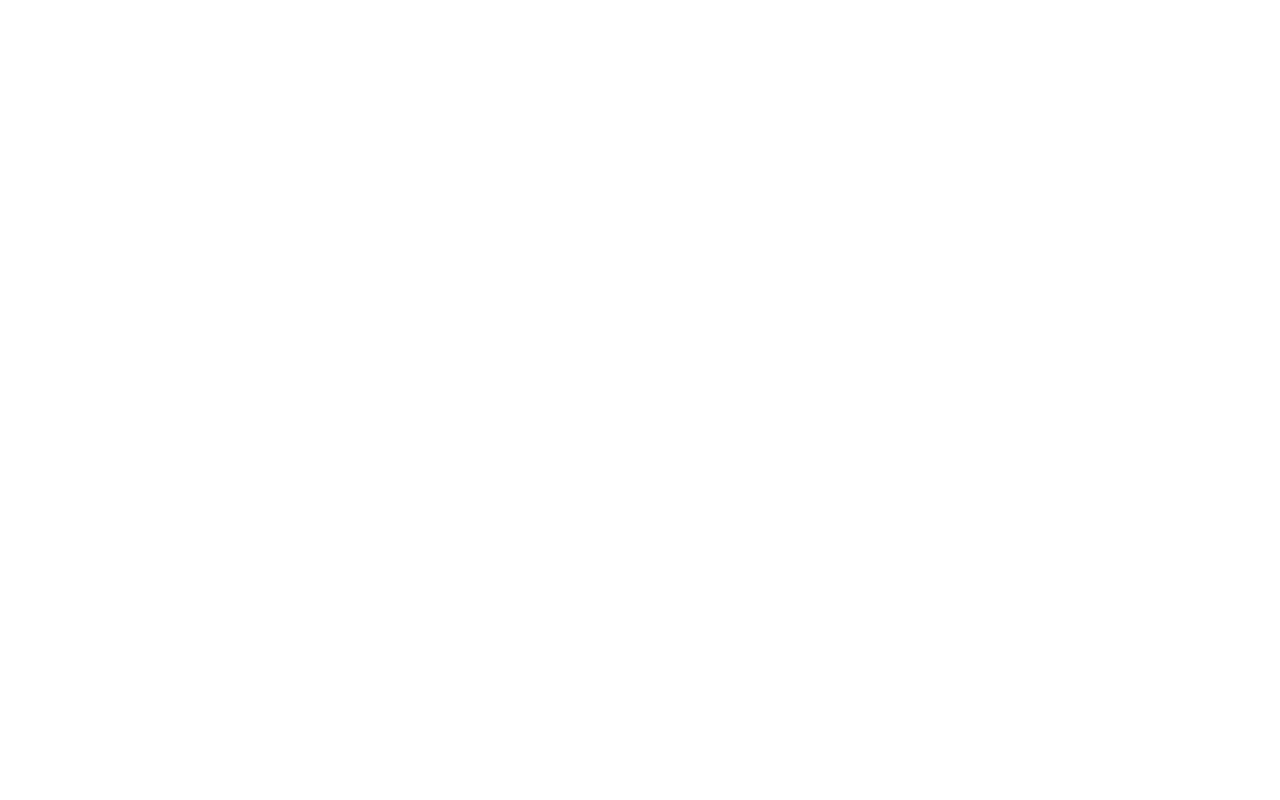
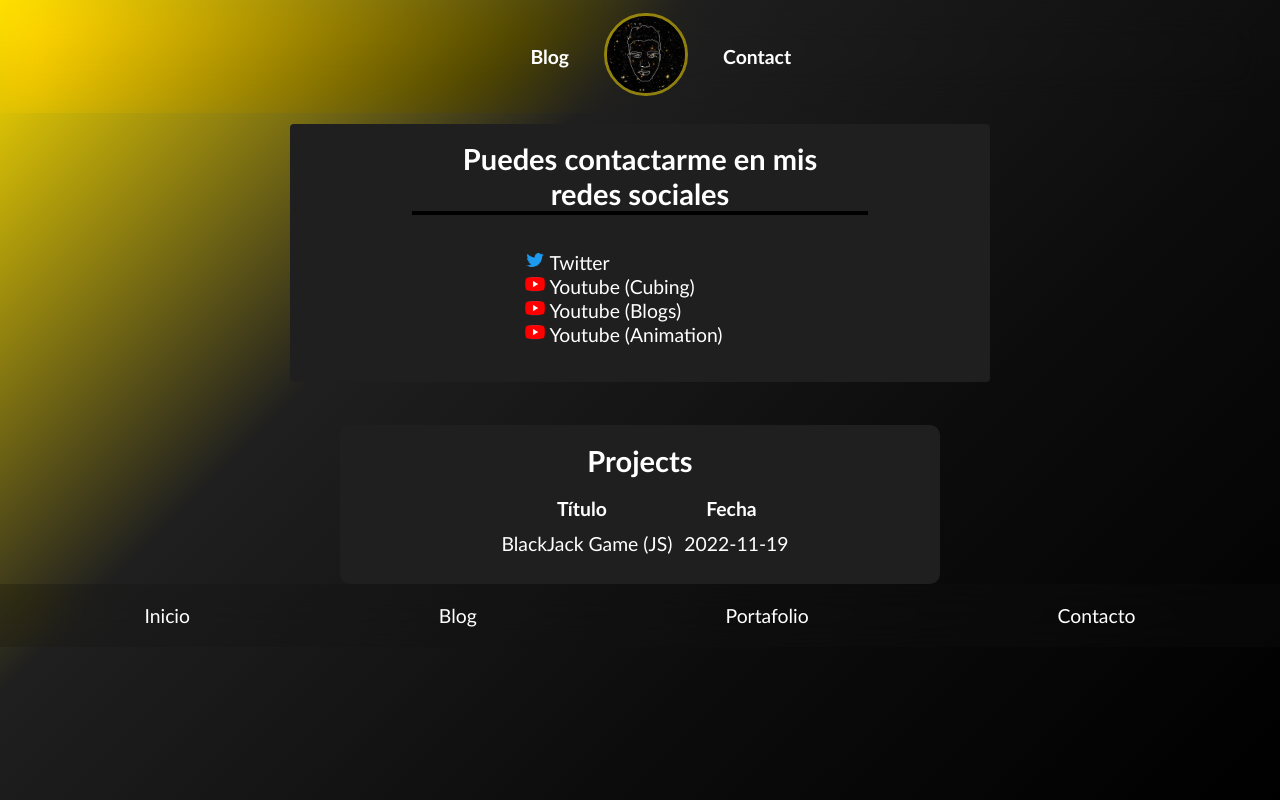
Before and after one commit to joejoak/joejoak.github.io, a plain HTML site: page contact.html in a window 1280 px wide. Drawn offline with Linux system fonts and the light colour scheme.

Commit message:
portfolio.html

```diff
--- a/contact.html
+++ b/contact.html
@@ -0,0 +1,66 @@
+<!DOCTYPE html>
+<html>
+<head>
+    <title> Blog de Joaquin </title>
+    <link rel="preconnect" href="https://fonts.googleapis.com">
+    <link rel="preconnect" href="https://fonts.gstatic.com" crossorigin>
+    <link href="https://fonts.googleapis.com/css2?family=Roboto+Mono:ital,wght@0,100;0,400;0,500;1,300&display=swap" rel="stylesheet">
+    <link rel="stylesheet" href="style.css">
+    <link rel="shortcut icon" type= "x-icon" href= xicon.png >
+</head>
+
+<body>
+    <header>
+        <a href="blog.html" class="uline">Blog</a>
+        <a href="/index.html" class="headerimg"><img src="xicon.jpg" width="50px"></a>
+        <a href="/contact.html" class="uline">Contact</a>
+        <input type="checkbox" id="menutog"></input>
+        <label for="menutog" class="menutog"><div class="menuicon"></div></label>
+        <ul class="mobile-list">
+            <li><a href="blog.html">Blog</a></li>
+            <li><a href="contact.html">Contact</a></li>
+            <li><a href="portfolio.html">Portafolio</a></li>
+        </ul>
+    </header>
+
+    <div class="semibod contact">
+        <section class="index-article">
+            <article>
+                <div class="index-h2-container"><h2>Puedes contactarme en mis redes sociales</h2></div>
+                <ul class="contact list">
+                    <li><img src="img/img.png" height="20px"><a href="https://twitter.com/joak_inme"> Twitter</a></li>
+                    <li><img src="img/img2.png" height="20px"><a href="https://twitter.com/joak_inme"> Youtube (Cubing)</a></li>
+                    <li><img src="img/img2.png" height="20px"><a href="https://twitter.com/joak_inme"> Youtube (Blogs)</a></li>
+                    <li><img src="img/img2.png" height="20px"><a href="https://twitter.com/joak_inme"> Youtube (Animation)</a></li>
+                </ul>
+                </div>
+            </article>
+        </section>
+
+        <div class="semibod portafolio">
+            <div class="list-article">
+                <h2 class="semititle">Projects</h2>
+                <table>
+                    <thead>
+                        <th>Título</th>
+                        <th>Fecha</th>
+                    </thead>
+                    <tbody>
+                        <tr>
+                            <td><a href="portfolio/blackjack.html">BlackJack Game (JS)</a></td>
+                            <td>2022-11-19</td>
+                        </tr>
+                    </tbody>
+                </table>
+            </div>
+        </div>
+
+    </div>
+    <footer>
+            <a href="/index.html"><small>Inicio</small></a>
+            <a href="blog.html"><small>Blog</small></a>
+            <a href="portfolio.html"><small>Portafolio</small></a>
+            <a href="contact.html"><small>Contacto</small></a>
+    </footer>
+</body>
+</html>
--- a/style.css
+++ b/style.css
@@ -101,6 +101,15 @@ footer a:hover{
     display:grid;
     grid-template-columns: 1fr 1fr 1fr;
 }
+.semibod.portafolio{
+    padding: 0;
+}
+
+.portafolio-img{
+    width: 200px;
+    height: 200px;
+    column-span: 2;
+}
 
 
 
@@ -179,6 +188,14 @@ footer a:hover{
 
 
 /* Bloglist */
+.contact.list{
+    list-style: none;
+    display: flex;
+    flex-direction: column;
+    justify-content: center;
+    margin-left: 200px;
+}
+
 .list-article{
     margin-top:30px;
     display: flex;
```
Also changed, not shown: blog.html (+0 -1 lines), portfolio.html (+1 -17 lines), img/blackjack.jpg (added), img/img.png (added), img/img2.png (added), 1 other file.
